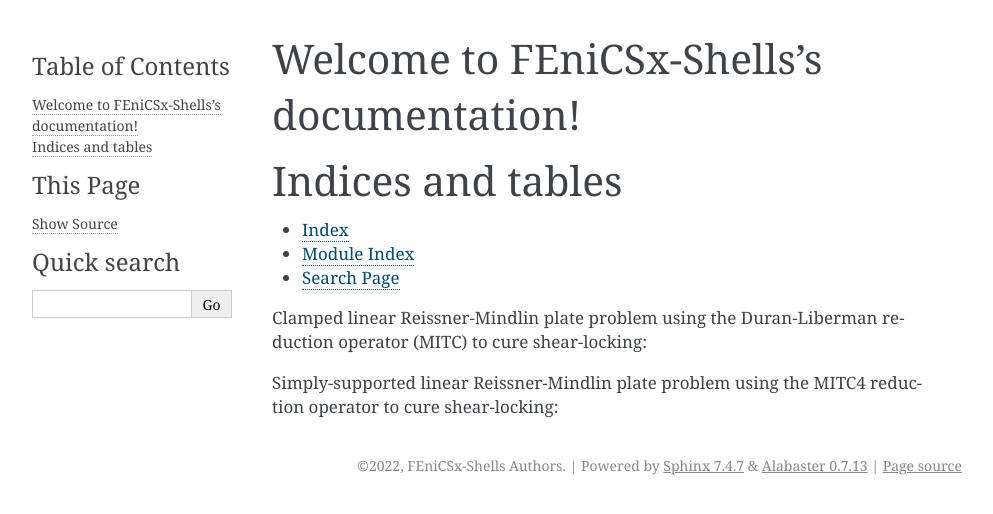
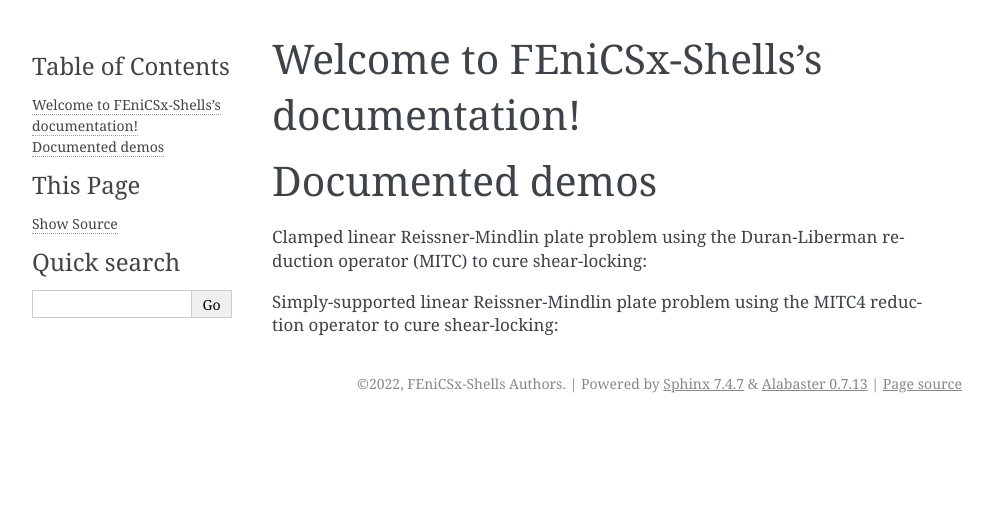
Before and after one commit to FEniCS-Shells/fenicsx-shells, a Sphinx documentation site: the page built from doc/source/index.rst, in a window 1280 px wide. Shown: the top 514 px of the page, without its empty margins (148-1141 px from the left). Built offline with Sphinx 7.4.7, drawn with Linux system fonts in a browser that asks for light colours; pages that are not in the unit, such as notebooks, are missing from menus.

Commit message:
Remove for now

```diff
--- a/doc/source/index.rst
+++ b/doc/source/index.rst
@@ -10,14 +10,17 @@
    :maxdepth: 2
    :caption: Contents:
 
+..
+  Indices and tables
+  ==================
 
-Indices and tables
-==================
+  * :ref:`genindex`
+  * :ref:`modindex`
+  * :ref:`search`
 
-* :ref:`genindex`
-* :ref:`modindex`
-* :ref:`search`
 
+Documented demos
+================
 
 Clamped linear Reissner-Mindlin plate problem using the Duran-Liberman reduction
 operator (MITC) to cure shear-locking:
```
